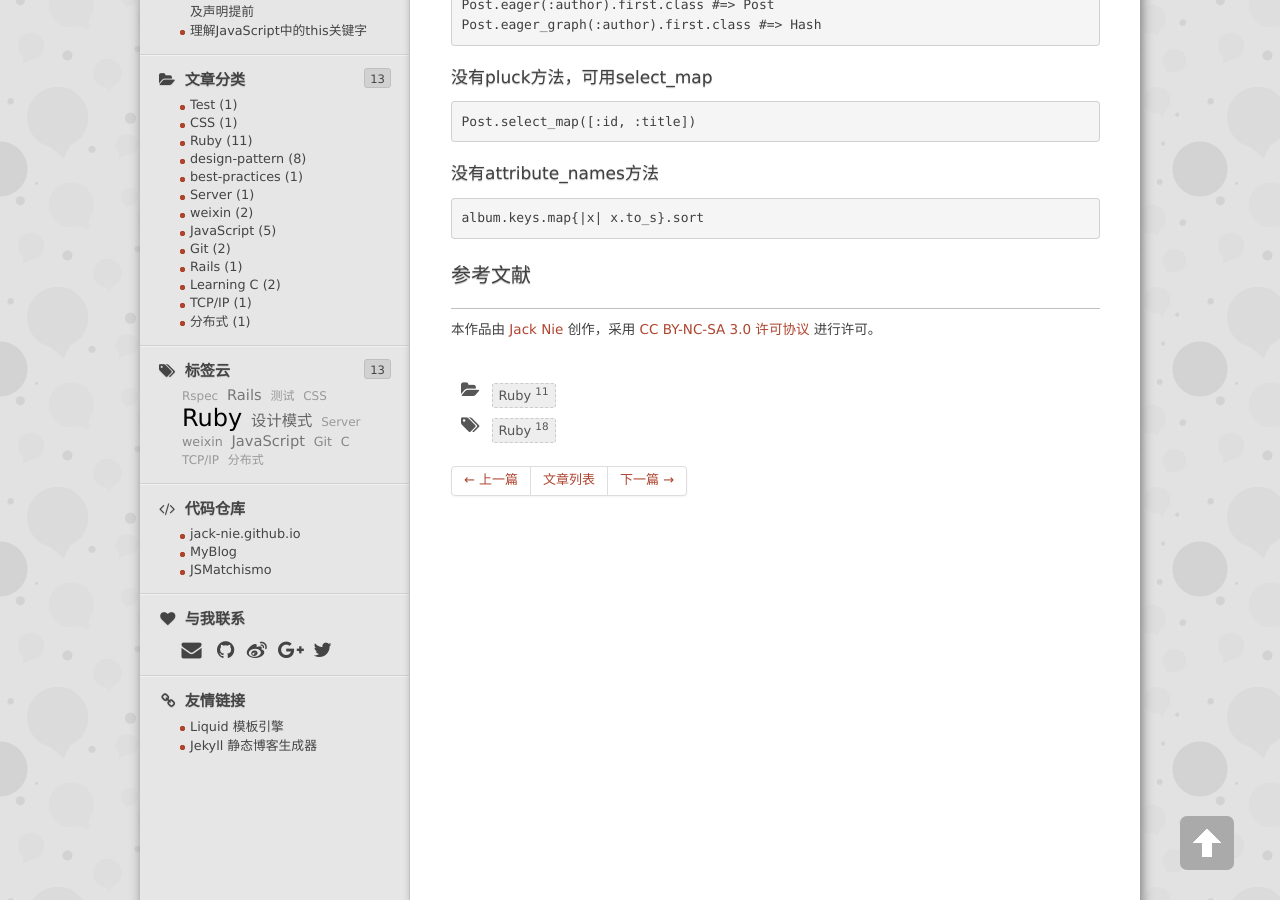
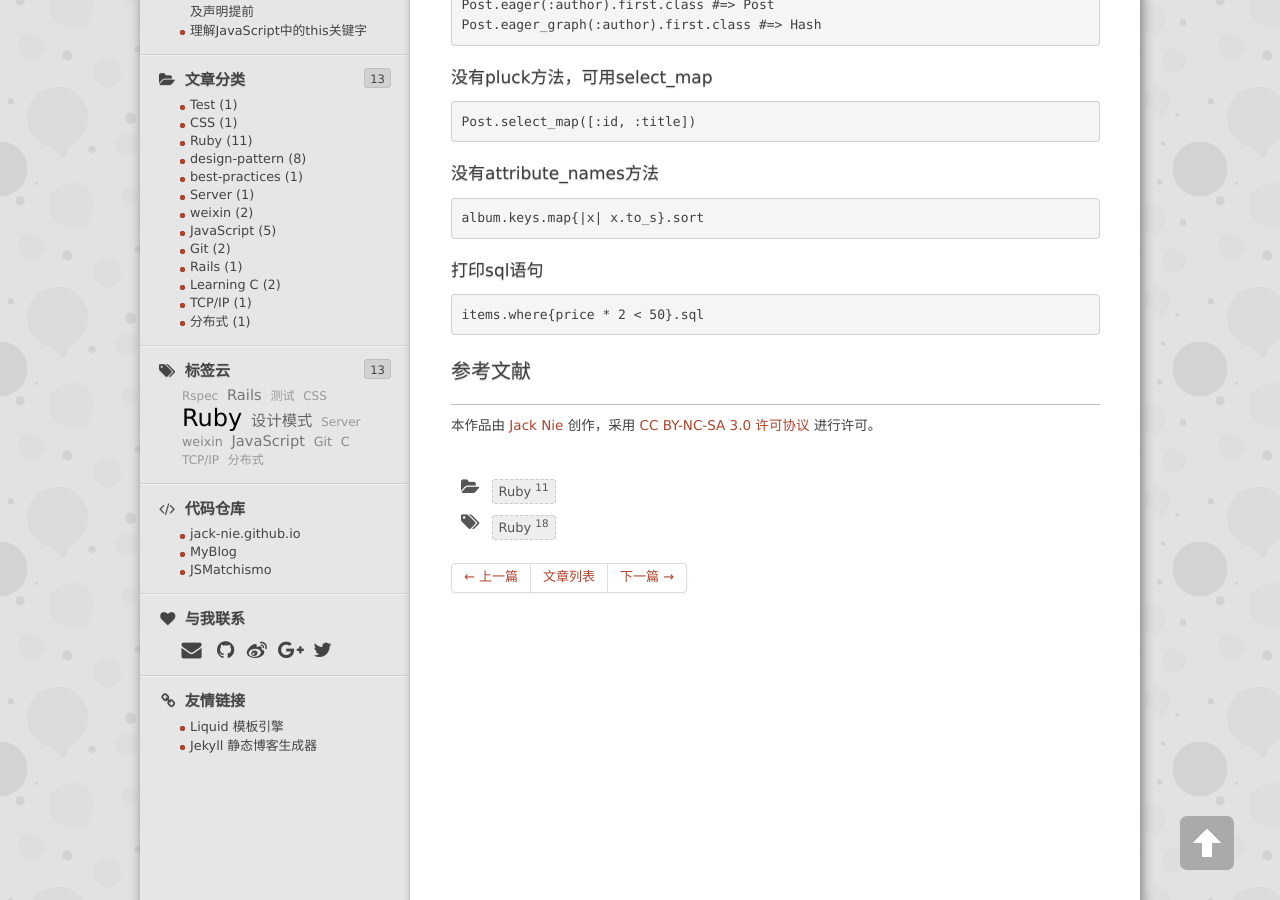
Before and after one commit to jack-nie/jack-nie.github.io, a Jekyll site: the page built from _posts/2016-09-16-be-careful-with-sequel-when-transfer-from-activerecord.markdown, in a window 1280 px wide and 900 px high, scrolled down 431 px. Built offline with Jekyll 4.4.1, drawn with Linux system fonts in a browser that asks for light colours; nearby versions of some CDN libraries; library files that are not in the unit come from our copies; comment, search, counter and statistics services are not loaded.

Commit message:
add item

````diff
--- a/_posts/2016-09-16-be-careful-with-sequel-when-transfer-from-activerecord.markdown
+++ b/_posts/2016-09-16-be-careful-with-sequel-when-transfer-from-activerecord.markdown
@@ -31,4 +31,10 @@ Post.select_map([:id, :title])
 album.keys.map{|x| x.to_s}.sort
 ```
 
+#### 打印sql语句
+
+```
+items.where{price * 2 < 50}.sql
+```
+
 ###  参考文献
````
